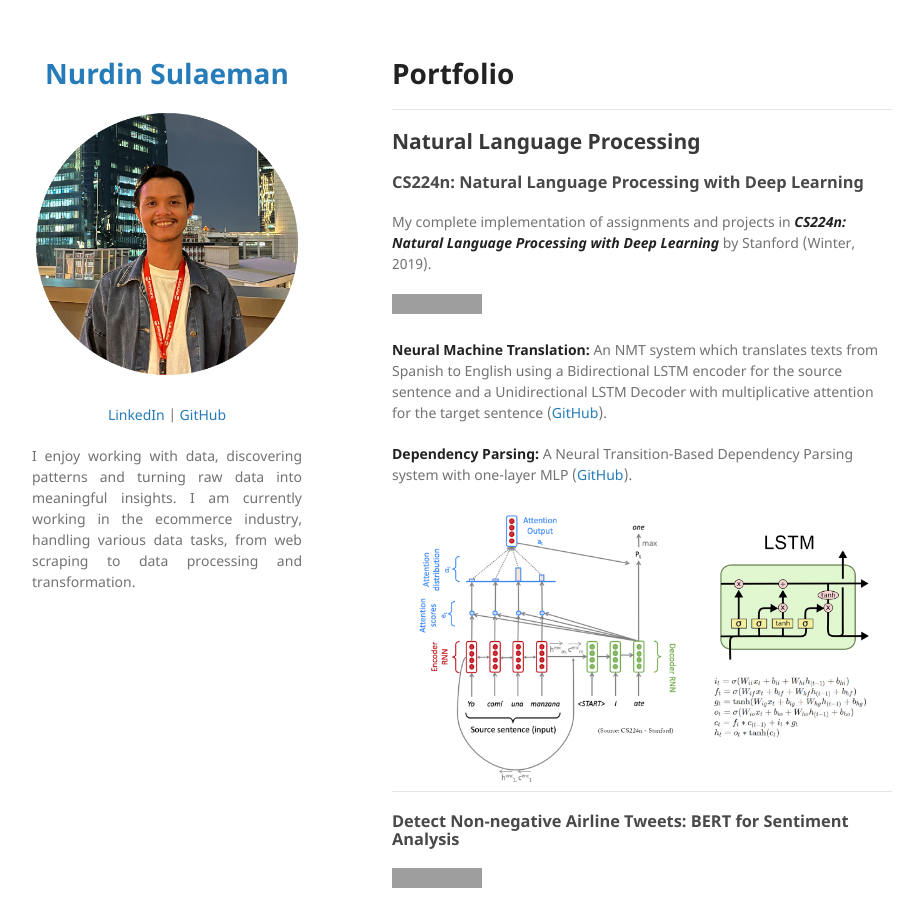
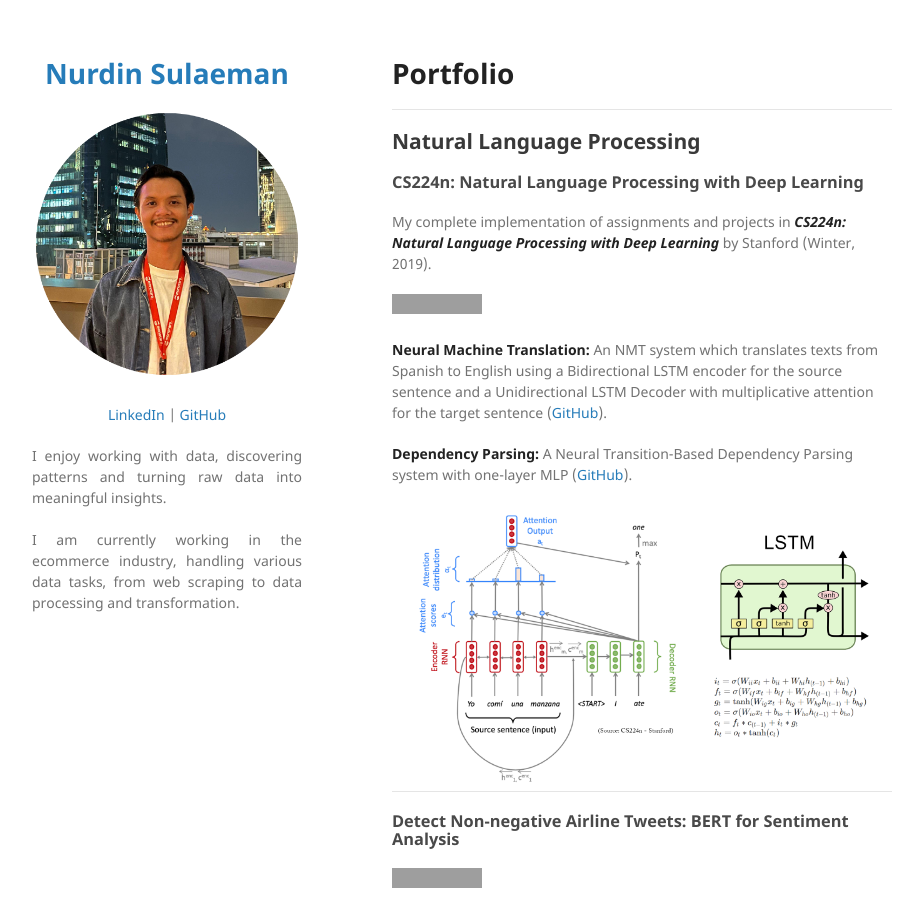
Before and after one commit to nurdinsulaemann/nurdinsulaemann.github.io, a Jekyll site: the page built from index.md, in a window 1280 px wide and 900 px high. Shown: the whole window, without its empty margins (178-1086 px from the left). Built offline with Jekyll 4.4.1, drawn with Linux system fonts in a browser that asks for light colours; our own code applies the rules of GitHub Pages for plain Markdown files; part of the change alters nothing that is shown; grey boxes are pictures that could not be loaded.

```diff
--- a/_config.yml
+++ b/_config.yml
@@ -10,8 +10,8 @@ description:
 
   <p align="justify">
   I enjoy working with data, discovering patterns and turning raw data into meaningful insights.
+  <br><br>
   I am currently working in the ecommerce industry, handling various data tasks, from web scraping to data processing and transformation.
-  <br><br>
   <br><br>
   </p>
 
```
